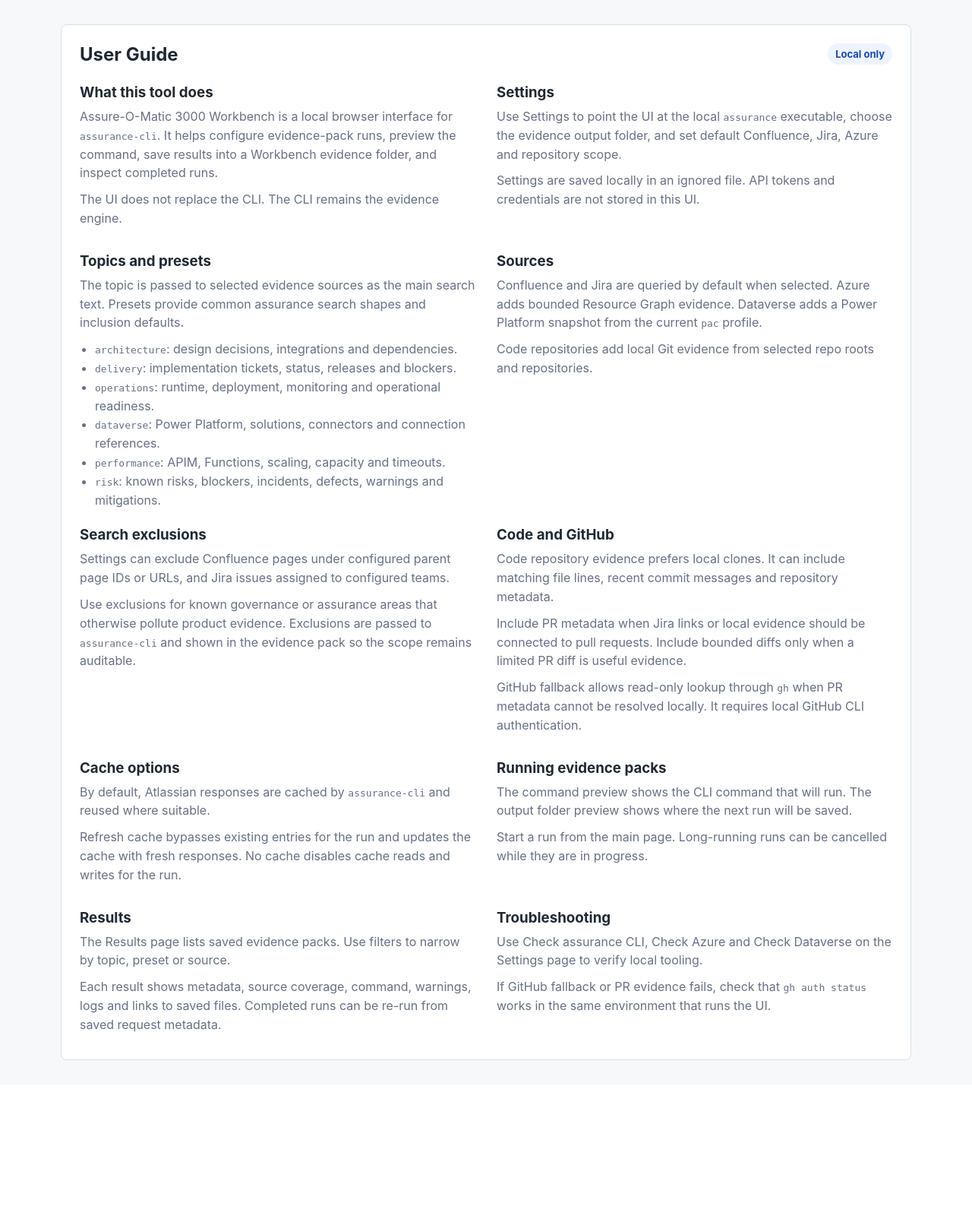
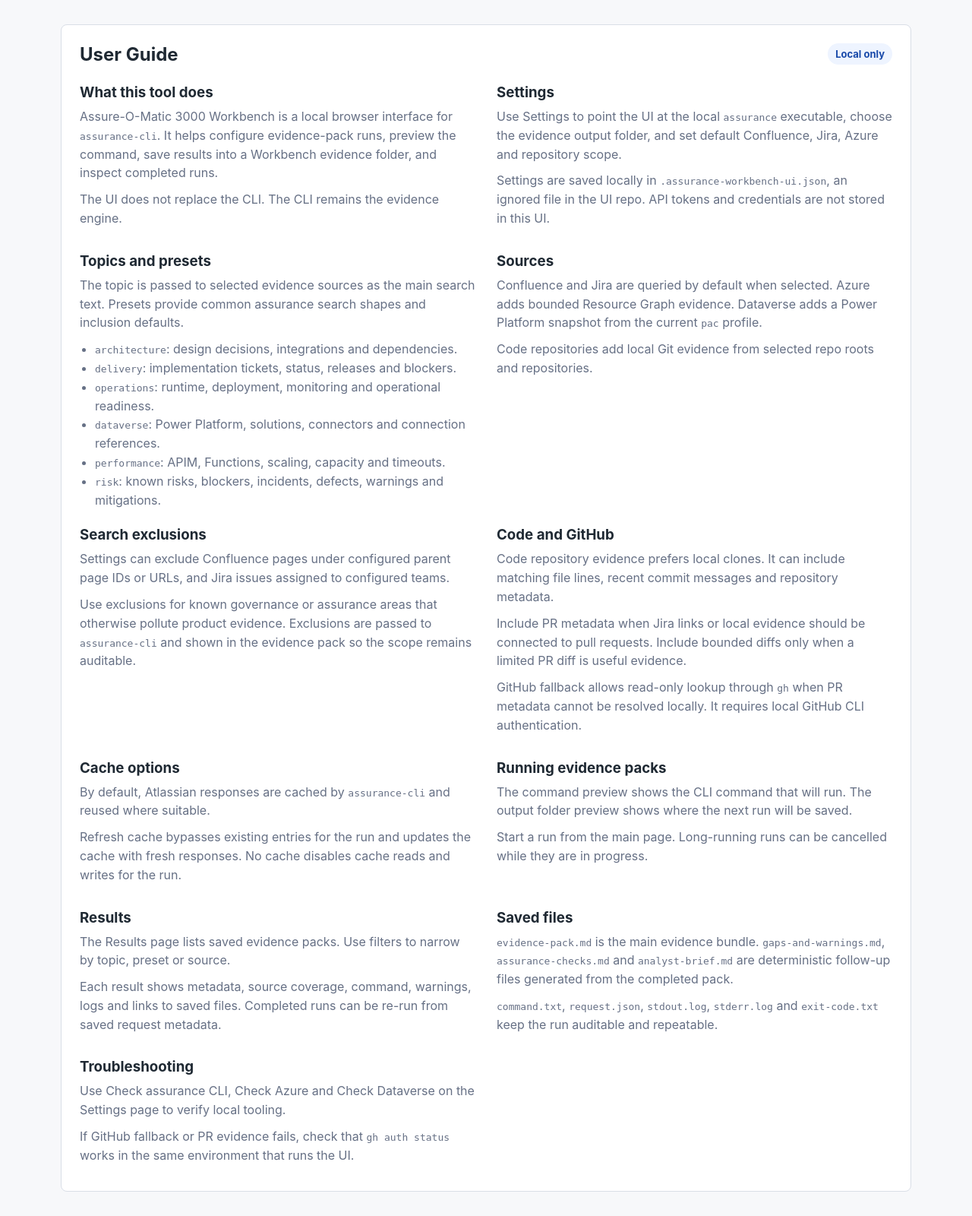
Before and after one commit to richlee-cgi/assurance-workbench-ui, a FastAPI app: page /guide in a window 1280 px wide. Shown: the part 88-1688 px from the top of the page at 76% size. Before the commit the page ends 1483 px from the top, so only its background shows below. Run offline with FastAPI, Linux system fonts and the light colour scheme; some libraries are stand-ins or nearby versions.

Commit message:
Polish Workbench guide docs

```diff
--- a/app/templates/guide.html
+++ b/app/templates/guide.html
@@ -19,7 +19,7 @@
     <article>
       <h3>Settings</h3>
       <p>Use Settings to point the UI at the local <code>assurance</code> executable, choose the evidence output folder, and set default Confluence, Jira, Azure and repository scope.</p>
-      <p>Settings are saved locally in an ignored file. API tokens and credentials are not stored in this UI.</p>
+      <p>Settings are saved locally in <code>.assurance-workbench-ui.json</code>, an ignored file in the UI repo. API tokens and credentials are not stored in this UI.</p>
     </article>
 
     <article>
@@ -73,6 +73,12 @@
     </article>
 
     <article>
+      <h3>Saved files</h3>
+      <p><code>evidence-pack.md</code> is the main evidence bundle. <code>gaps-and-warnings.md</code>, <code>assurance-checks.md</code> and <code>analyst-brief.md</code> are deterministic follow-up files generated from the completed pack.</p>
+      <p><code>command.txt</code>, <code>request.json</code>, <code>stdout.log</code>, <code>stderr.log</code> and <code>exit-code.txt</code> keep the run auditable and repeatable.</p>
+    </article>
+
+    <article>
       <h3>Troubleshooting</h3>
       <p>Use Check assurance CLI, Check Azure and Check Dataverse on the Settings page to verify local tooling.</p>
       <p>If GitHub fallback or PR evidence fails, check that <code>gh auth status</code> works in the same environment that runs the UI.</p>
```
Also changed, not shown: README.md.
